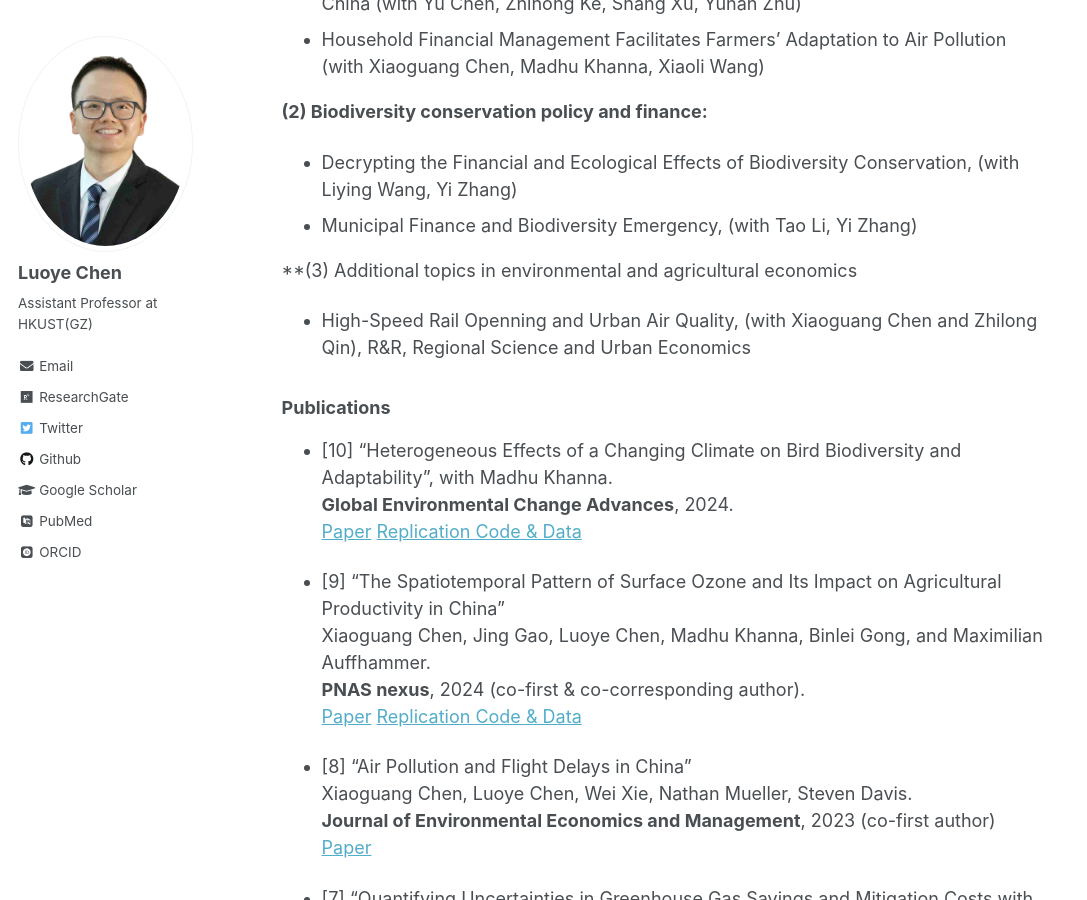
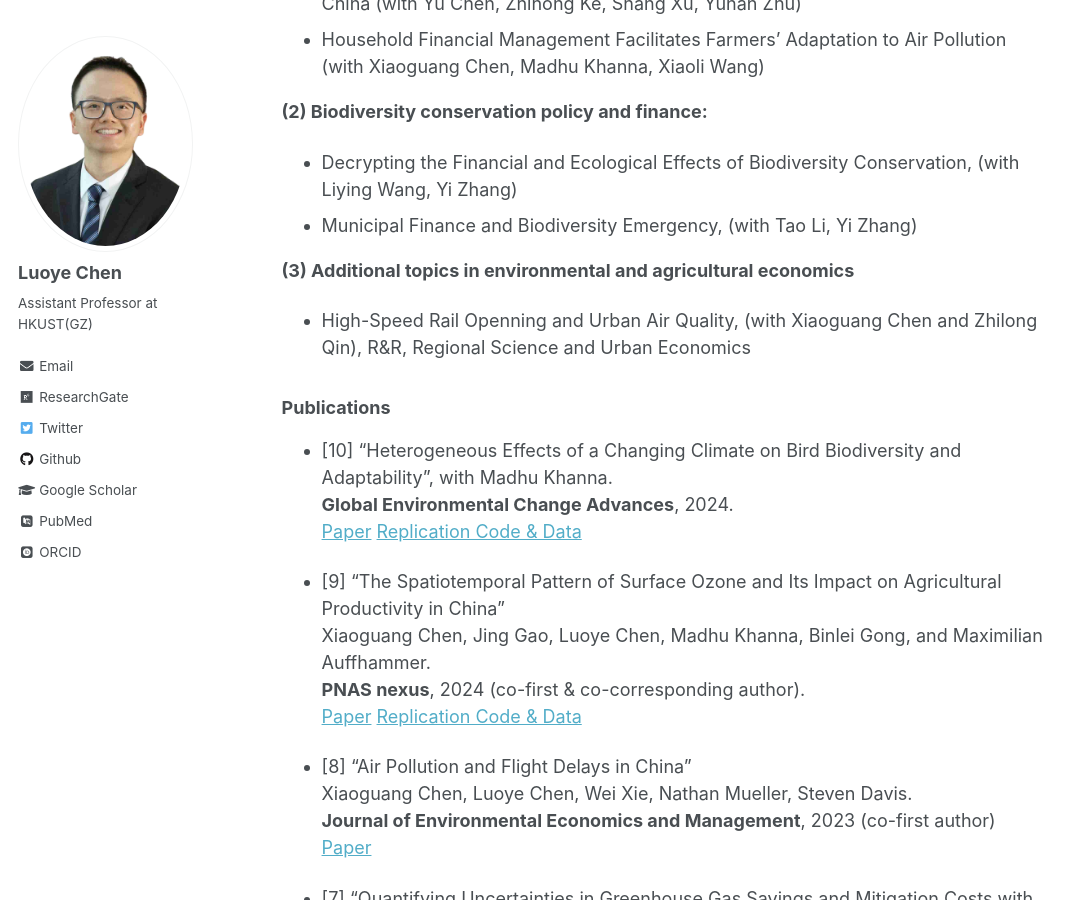
Before and after one commit to luoyec/luoyec.github.io, a Jekyll site: the page built from _pages/publication2.md, in a window 1280 px wide and 900 px high, scrolled down 440 px. Shown: the whole window, without its empty margins (0-1087 px from the left). Built offline with Jekyll 4.4.1, drawn with Linux system fonts in a browser that asks for light colours; some web fonts are replaced.

```diff
--- a/_pages/publication2.md
+++ b/_pages/publication2.md
@@ -19,7 +19,7 @@ redirect_from:
 - Decrypting the Financial and Ecological Effects of Biodiversity Conservation, (with Liying Wang, Yi Zhang)
 - Municipal Finance and Biodiversity Emergency, (with Tao Li, Yi Zhang)
 
-**(3) Additional topics in environmental and agricultural economics
+**(3) Additional topics in environmental and agricultural economics**
 - High-Speed Rail Openning and Urban Air Quality, (with Xiaoguang Chen and Zhilong Qin), R&R, Regional Science and Urban Economics
 
 ### Publications
```
